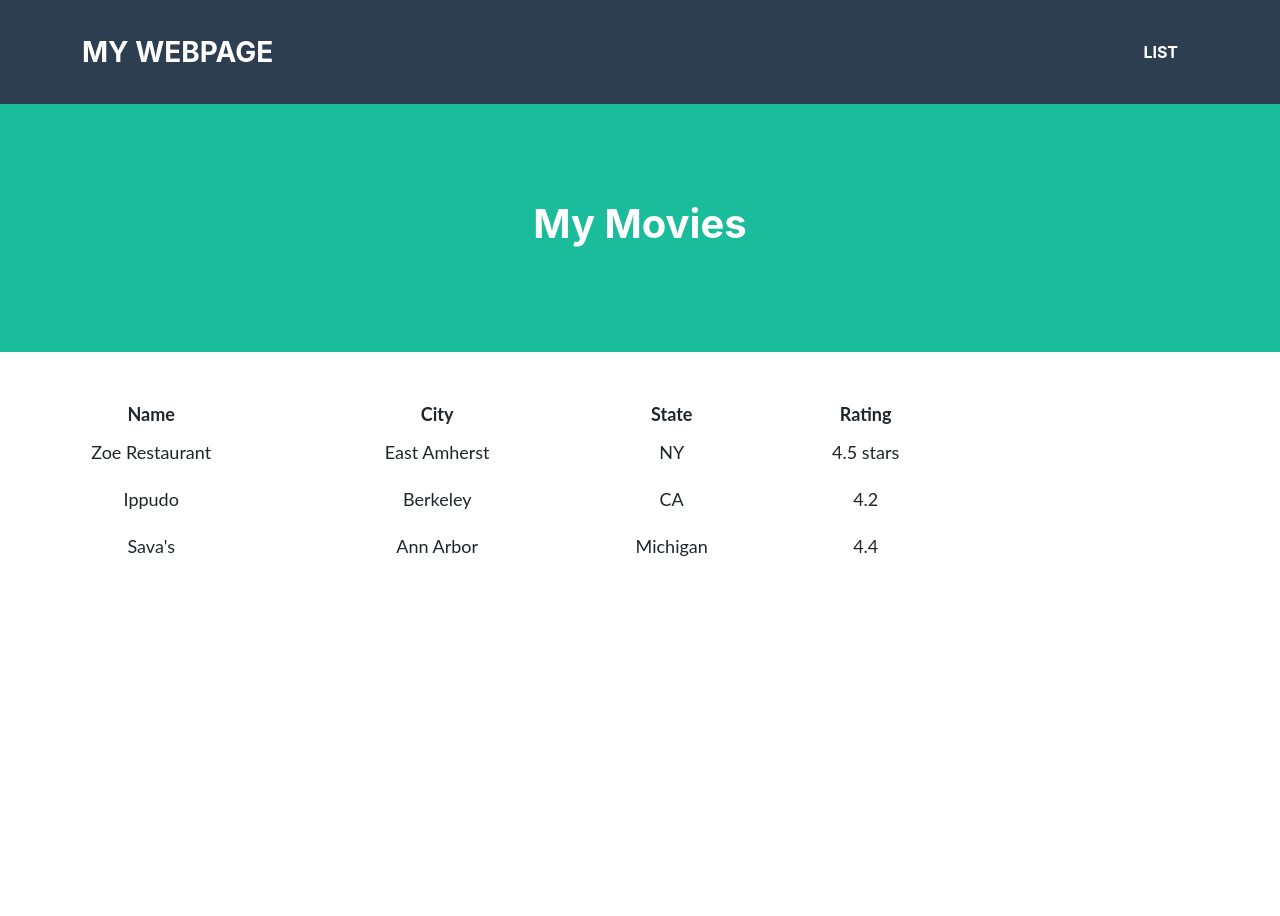
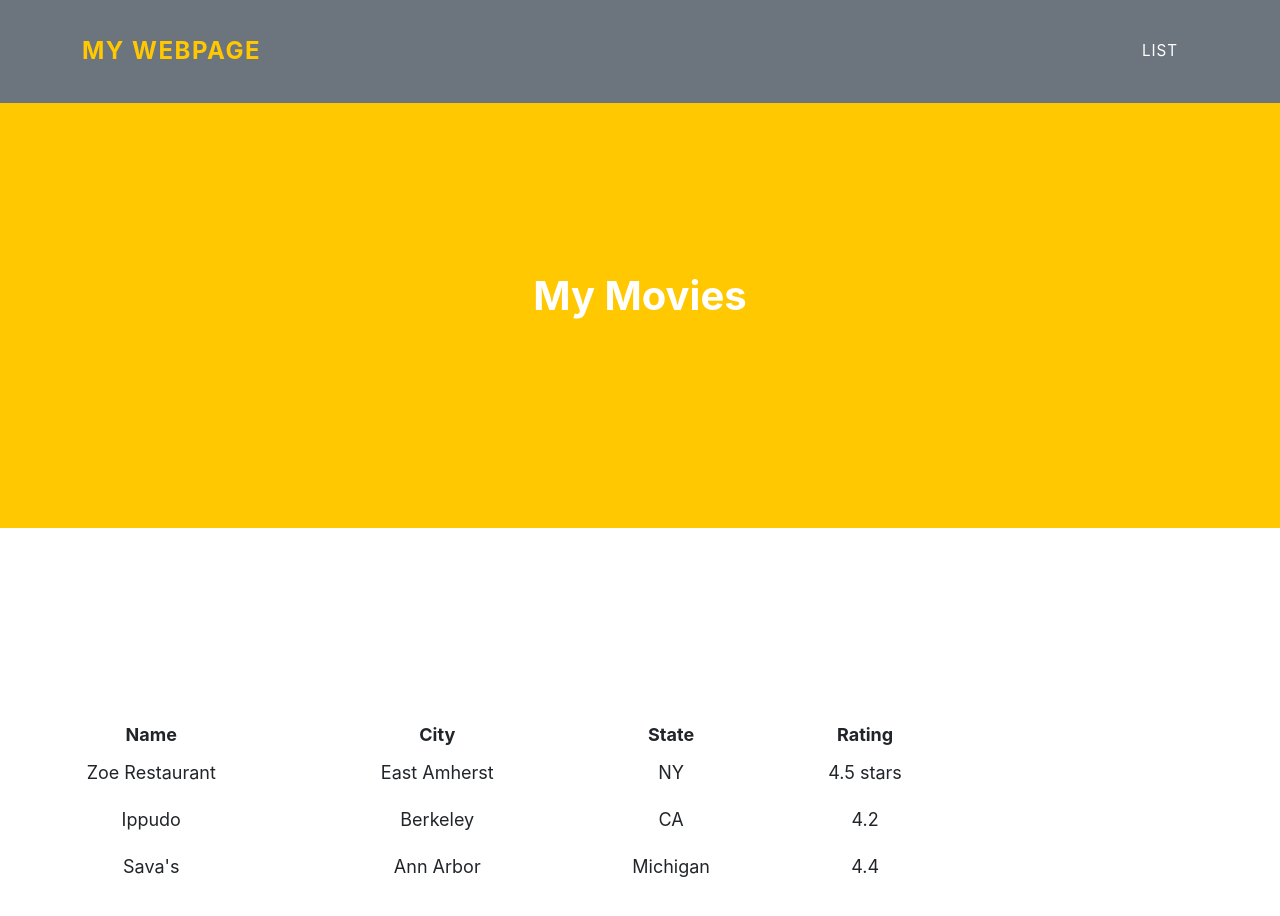
Before and after one commit to karenw-1/karenw-1.github.io, a plain HTML site: page list.html in a window 1280 px wide. Before the commit the page ends 800 px from the top, so only its background shows below. Drawn offline with Linux system fonts and the light colour scheme.

Commit message:
changed style for list page

```diff
--- a/list.html
+++ b/list.html
@@ -1,7 +1,7 @@
 <!DOCTYPE HTML>
 <html>
     <header>
-        <link rel="stylesheet" href="style.css">
+        <link rel="stylesheet" href="Example_CSS_Style Templates/style1.css">
         <link rel="stylesheet" href="table_style.css">
         <title>My Webpage Title</title>
     </header>
```
